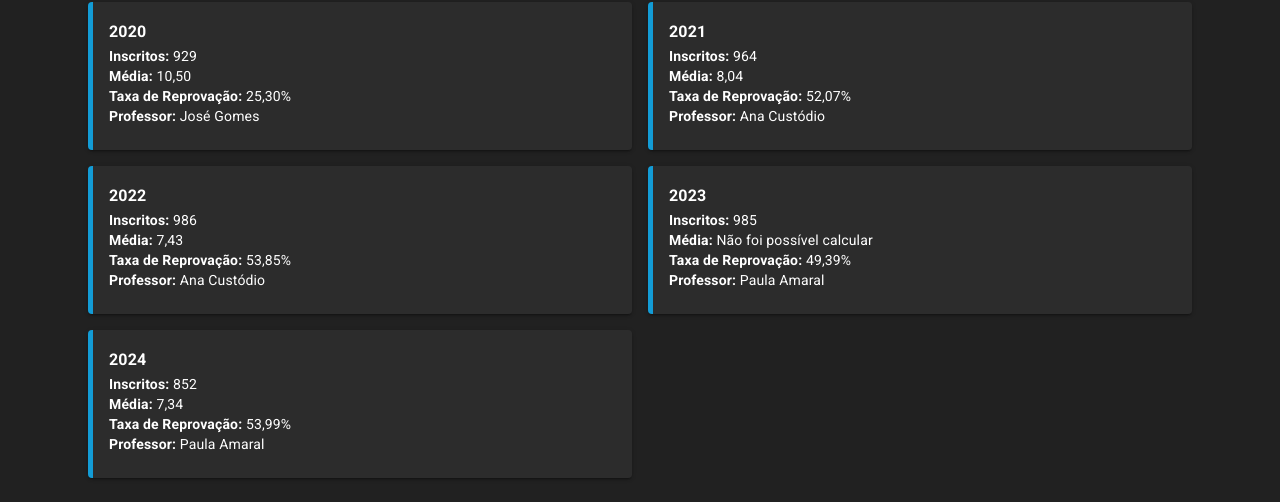
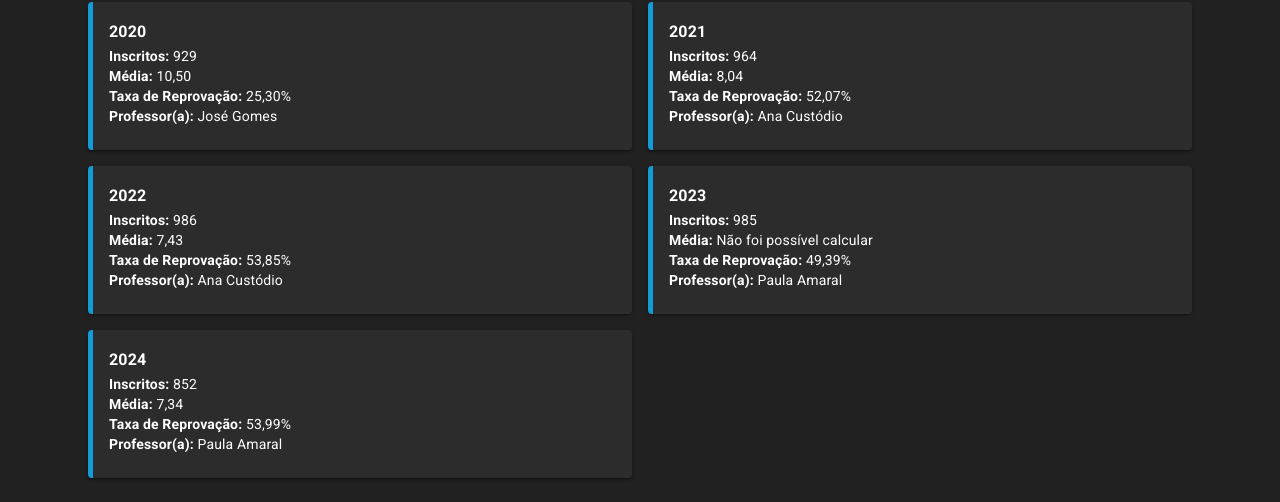
Before and after one commit to JorgeFresco/ResumosLEI, a Next.js app: page /course/AM-I in a window 1280 px wide. Both pictures are taken after a click on the tab "MÉDIAS". Shown: the part 310-812 px from the top of the page. Built offline with nearby package versions, Linux system fonts and the light colour scheme.

Commit message:
Género do professor inclusivo

```diff
--- a/src/components/CoursePage.tsx
+++ b/src/components/CoursePage.tsx
@@ -195,7 +195,7 @@ function CoursePage({ course }: CoursePageProps) {
                                                         <strong>Taxa de Reprovação:</strong> {data.failed}
                                                     </Typography>
                                                     <Typography variant="body2">
-                                                        <strong>Professor:</strong> {data.professor}
+                                                        <strong>Professor(a):</strong> {data.professor}
                                                     </Typography>
                                                 </CardContent>
                                             </Card>
```
